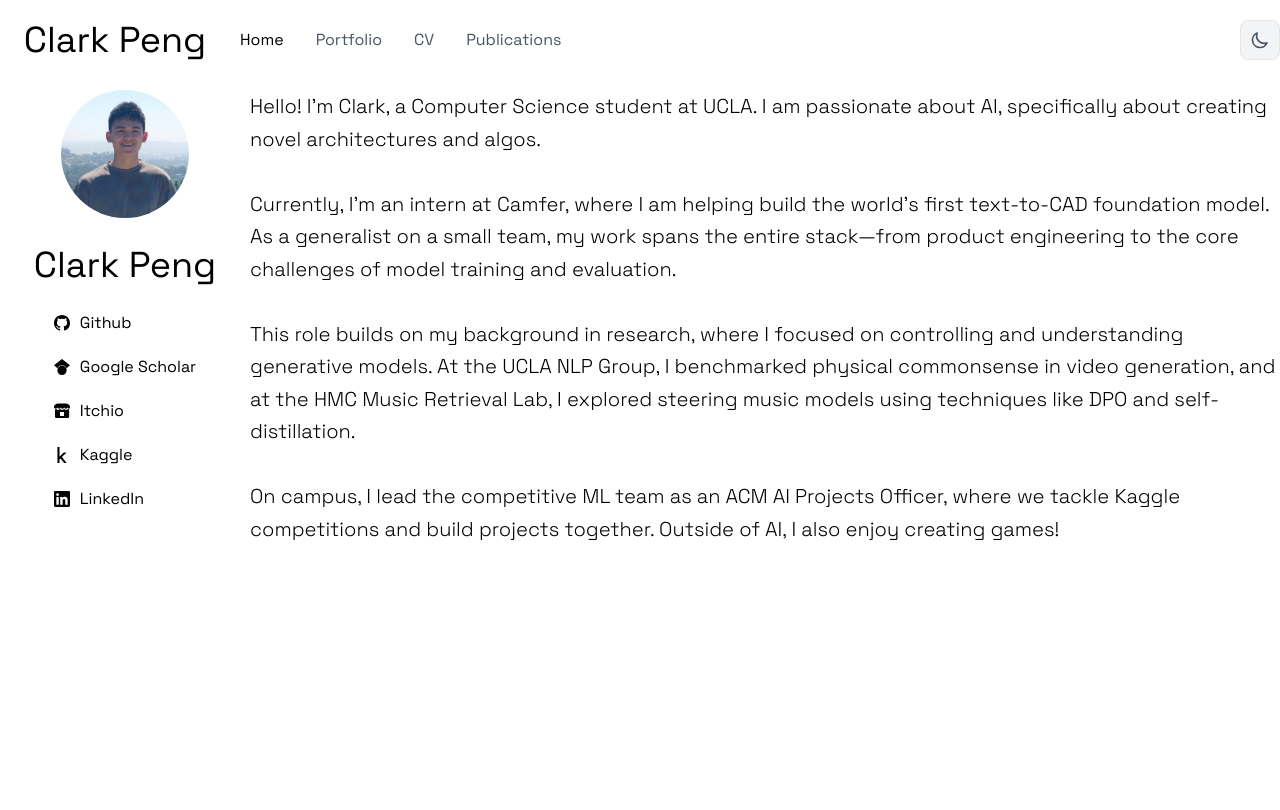
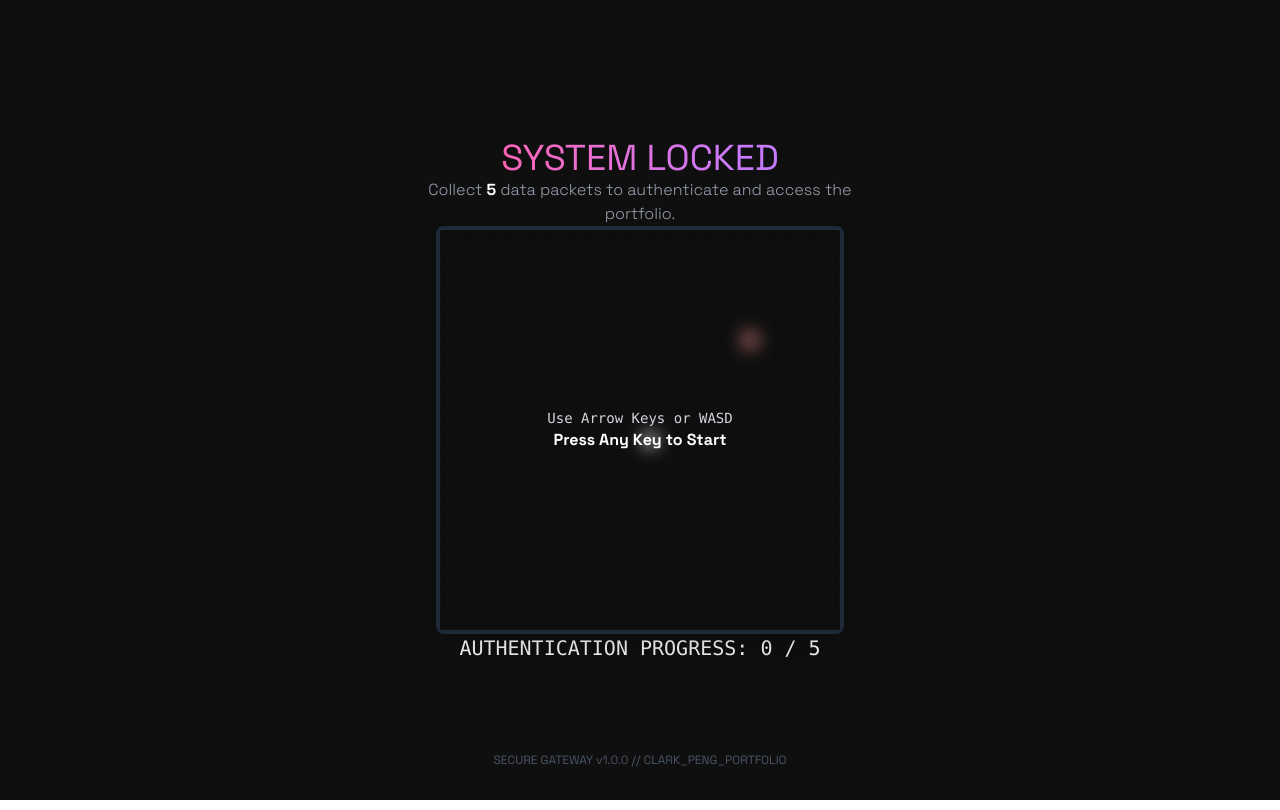
Before and after one commit to clarkipeng/clarkipeng.github.io, a React (Vite) app: page / in a window 1280 px wide. Built offline with nearby package versions, Linux system fonts and the light colour scheme.

Commit message:
initial starter game

```diff
--- a/src/App.tsx
+++ b/src/App.tsx
@@ -1,3 +1,4 @@
+import { useState, useEffect } from 'react';
 import { BrowserRouter, Routes, Route } from 'react-router-dom';
 import { ThemeProvider } from './context/ThemeContext';
 import { Header } from './components/Header';
@@ -5,10 +6,33 @@ import HomePage from './pages/HomePage';
 import PortfolioPage from './pages/PortfolioPage';
 import CVPage from './pages/CVPage';
 import PublicationsPage from './pages/PublicationsPage';
+import { GameGate } from './components/GameGate';
 
 function App() {
+  const [accessGranted, setAccessGranted] = useState(false);
+  const [isLoading, setIsLoading] = useState(true);
+
+  useEffect(() => {
+    // Check if user has already won the game
+    const unlocked = localStorage.getItem('portfolio_unlocked');
+    if (unlocked === 'true') {
+      setAccessGranted(true);
+    }
+    setIsLoading(false);
+  }, []);
+
+  const handleWin = () => {
+    localStorage.setItem('portfolio_unlocked', 'true');
+    setAccessGranted(true);
+  };
+
+  if (isLoading) return null;
+
   return (
     <ThemeProvider>
+      {!accessGranted ? (
+        <GameGate onWin={handleWin} />
+      ) : (
         <BrowserRouter>
           <div className="flex flex-col min-h-screen items-start gap-2.5 p-2.5
                           bg-white dark:bg-[#0f0f0f] transition-colors duration-300">
@@ -21,6 +45,7 @@ function App() {
             </Routes>
           </div>
         </BrowserRouter>
+      )}
     </ThemeProvider>
   );
 }
--- /dev/null
+++ b/src/components/GameGate.tsx
@@ -0,0 +1,255 @@
+import { useState, useEffect, useRef } from 'react';
+import { useTheme } from '../context/ThemeContext';
+
+interface GameGateProps {
+    onWin: () => void;
+}
+
+export const GameGate = ({ onWin }: GameGateProps) => {
+    const canvasRef = useRef<HTMLCanvasElement>(null);
+    const [score, setScore] = useState(0);
+    const [gameOver, setGameOver] = useState(false);
+    const [gameStarted, setGameStarted] = useState(false);
+    // Use theme to style the game (optional, but nice)
+    // We force dark mode look for the "Hacker/Game" portal usually
+
+    // Game constants
+    const CELL_SIZE = 20;
+    const GRID_SIZE = 20; // 20x20 grid
+    const TARGET_SCORE = 5;
+
+    // Game state refs (to avoid closure staleness in game loop)
+    const snakeRef = useRef([{ x: 10, y: 10 }]);
+    const foodRef = useRef({ x: 15, y: 5 });
+    const dirRef = useRef({ x: 0, y: 0 });
+    const nextDirRef = useRef({ x: 0, y: 0 });
+    const speedRef = useRef(150);
+    const scoreRef = useRef(0);
+
+    // Initialize/Reset Game
+    const resetGame = () => {
+        snakeRef.current = [{ x: 10, y: 10 }];
+        spawnFood();
+        dirRef.current = { x: 0, y: 0 };
+        nextDirRef.current = { x: 0, y: 0 };
+        scoreRef.current = 0;
+        setScore(0);
+        setGameOver(false);
+        setGameStarted(false);
+    };
+
+    const spawnFood = () => {
+        const x = Math.floor(Math.random() * GRID_SIZE);
+        const y = Math.floor(Math.random() * GRID_SIZE);
+        foodRef.current = { x, y };
+    };
+
+    // Input handling
+    useEffect(() => {
+        const handleKeyDown = (e: KeyboardEvent) => {
+            const { key } = e;
+            // Prevent scrolling with arrows
+            if (['ArrowUp', 'ArrowDown', 'ArrowLeft', 'ArrowRight', ' '].includes(key)) {
+                e.preventDefault();
+            }
+
+            if (gameOver) {
+                if (key === 'Enter' || key === ' ') resetGame();
+                return;
+            }
+
+            if (!gameStarted && (key.startsWith('Arrow') || ['w', 'a', 's', 'd'].includes(key.toLowerCase()))) {
+                setGameStarted(true);
+            }
+
+            const current = dirRef.current;
+            switch (key) {
+                case 'ArrowUp':
+                case 'w':
+                case 'W':
+                    if (current.y === 0) nextDirRef.current = { x: 0, y: -1 };
+                    break;
+                case 'ArrowDown':
+                case 's':
+                case 'S':
+                    if (current.y === 0) nextDirRef.current = { x: 0, y: 1 };
+                    break;
+                case 'ArrowLeft':
+                case 'a':
+                case 'A':
+                    if (current.x === 0) nextDirRef.current = { x: -1, y: 0 };
+                    break;
+                case 'ArrowRight':
+                case 'd':
+                case 'D':
+                    if (current.x === 0) nextDirRef.current = { x: 1, y: 0 };
+                    break;
+            }
+        };
+
+        window.addEventListener('keydown', handleKeyDown);
+        return () => window.removeEventListener('keydown', handleKeyDown);
+    }, [gameOver, gameStarted]);
+
+    // Game Loop
+    useEffect(() => {
+        if (gameOver) return;
+
+        const loop = setInterval(() => {
+            if (!gameStarted) return;
+
+            // Move
+            dirRef.current = nextDirRef.current;
+            const dir = dirRef.current;
+
+            // If strictly no movement yet (start), don't update
+            if (dir.x === 0 && dir.y === 0) return;
+
+            const head = { ...snakeRef.current[0] };
+            head.x += dir.x;
+            head.y += dir.y;
+
+            // Check collision with walls
+            if (head.x < 0 || head.x >= GRID_SIZE || head.y < 0 || head.y >= GRID_SIZE) {
+                setGameOver(true);
+                return;
+            }
+
+            // Check collision with self
+            if (snakeRef.current.some(segment => segment.x === head.x && segment.y === head.y)) {
+                setGameOver(true);
+                return;
+            }
+
+            // Move snake
+            snakeRef.current.unshift(head);
+
+            // Check Food
+            if (head.x === foodRef.current.x && head.y === foodRef.current.y) {
+                scoreRef.current += 1;
+                setScore(scoreRef.current);
+                spawnFood();
+
+                // Win Condition
+                if (scoreRef.current >= TARGET_SCORE) {
+                    onWin();
+                }
+            } else {
+                snakeRef.current.pop();
+            }
+
+        }, speedRef.current);
+
+        return () => clearInterval(loop);
+    }, [gameStarted, gameOver]);
+
+    // Render Loop
+    useEffect(() => {
+        const canvas = canvasRef.current;
+        if (!canvas) return;
+        const ctx = canvas.getContext('2d');
+        if (!ctx) return;
+
+        const render = () => {
+            // Clear
+            ctx.fillStyle = '#1a1a1a';
+            ctx.fillRect(0, 0, canvas.width, canvas.height);
+
+            // Draw Grid (subtle)
+            ctx.strokeStyle = '#333';
+            ctx.lineWidth = 1;
+            for (let i = 0; i <= GRID_SIZE; i++) {
+                ctx.beginPath();
+                ctx.moveTo(i * CELL_SIZE, 0);
+                ctx.lineTo(i * CELL_SIZE, GRID_SIZE * CELL_SIZE);
+                ctx.stroke();
+                ctx.beginPath();
+                ctx.moveTo(0, i * CELL_SIZE);
+                ctx.lineTo(GRID_SIZE * CELL_SIZE, i * CELL_SIZE);
+                ctx.stroke();
+            }
+
+            // Draw Food
+            ctx.fillStyle = '#FF9D9D'; // Pink food
+            ctx.shadowBlur = 10;
+            ctx.shadowColor = '#FF9D9D';
+            ctx.fillRect(
+                foodRef.current.x * CELL_SIZE + 2,
+                foodRef.current.y * CELL_SIZE + 2,
+                CELL_SIZE - 4,
+                CELL_SIZE - 4
+            );
+            ctx.shadowBlur = 0;
+
+            // Draw Snake
+            ctx.fillStyle = '#a78bfa'; // Purple/White theme
+            snakeRef.current.forEach((segment, index) => {
+                // Head is brighter
+                ctx.fillStyle = index === 0 ? '#FFFFFFFF' : '#a78bfa';
+                ctx.fillRect(
+                    segment.x * CELL_SIZE + 1,
+                    segment.y * CELL_SIZE + 1,
+                    CELL_SIZE - 2,
+                    CELL_SIZE - 2
+                );
+            });
+
+            // Draw Win/Game Over text handled by React overlay
+            requestAnimationFrame(render);
+        };
+
+        const animId = requestAnimationFrame(render);
+        return () => cancelAnimationFrame(animId);
+    }, []);
+
+    return (
+        <div className="fixed inset-0 z-50 flex flex-col items-center justify-center bg-[#0f0f0f] text-white overflow-hidden">
+            <h1 className="font-h1 text-4xl mb-2 text-transparent bg-clip-text bg-gradient-to-r from-pink-400 to-purple-400">
+                SYSTEM LOCKED
+            </h1>
+            <p className="font-paragraph text-gray-400 mb-8 max-w-md text-center">
+                Collect <span className="text-white font-bold">{TARGET_SCORE}</span> data packets to authenticate and access the portfolio.
+            </p>
+
+            <div className="relative border-4 border-gray-800 rounded-lg p-1 bg-[#1a1a1a] shadow-2xl">
+                <canvas
+                    ref={canvasRef}
+                    width={GRID_SIZE * CELL_SIZE}
+                    height={GRID_SIZE * CELL_SIZE}
+                    className="block"
+                />
+
+                {(!gameStarted && !gameOver) && (
+                    <div className="absolute inset-0 flex items-center justify-center bg-black/50 backdrop-blur-sm">
+                        <div className="text-center">
+                            <p className="font-mono text-sm text-gray-300 mb-2">Use Arrow Keys or WASD</p>
+                            <p className="font-bold text-white blink">Press Any Key to Start</p>
+                        </div>
+                    </div>
+                )}
+
+                {gameOver && (
+                    <div className="absolute inset-0 flex items-center justify-center bg-red-900/50 backdrop-blur-sm">
+                        <div className="text-center">
+                            <h2 className="text-2xl font-bold text-red-500 mb-2">ACCESS DENIED</h2>
+                            <button
+                                onClick={resetGame}
+                                className="px-4 py-2 bg-red-600 hover:bg-red-700 text-white rounded font-medium transition-colors"
+                            >
+                                RETRY AUTHENTICATION
+                            </button>
+                        </div>
+                    </div>
+                )}
+            </div>
+
+            <div className="mt-8 font-mono text-xl">
+                AUTHENTICATION PROGRESS: {score} / {TARGET_SCORE}
+            </div>
+
+            <div className="absolute bottom-8 text-xs text-gray-600">
+                SECURE GATEWAY v1.0.0 // CLARK_PENG_PORTFOLIO
+            </div>
+        </div>
+    );
+};
```
Lines whose indentation alone changed are shown as unchanged.
